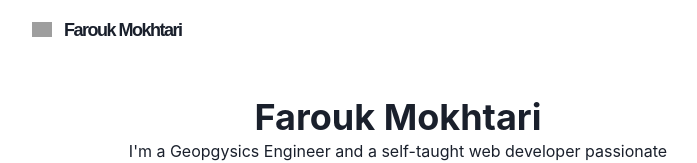
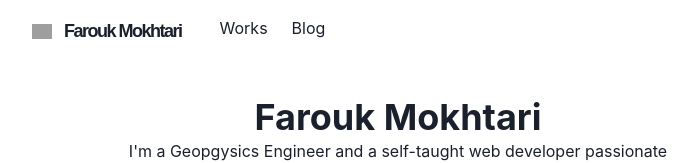
Before and after one commit to duncan-f/portfolio, a Next.js app: page / in a window 1280 px wide. Shown: the top 163 px of the page, without its empty margins (242-939 px from the left). Built offline with nearby package versions, Linux system fonts and the light colour scheme; grey boxes are pictures that could not be loaded.

Commit message:
updated navbar

```diff
--- a/src/components/navbar.js
+++ b/src/components/navbar.js
@@ -14,18 +14,25 @@ import {
   IconButton,
   useColorModeValue
 } from '@chakra-ui/react'
-import { HumbergerIcon } from '@chakra-ui/icons'
+import { HamburgerIcon } from '@chakra-ui/icons'
 
-const LinkItem = ({ href, path, children }) => {
+const LinkItem = ({ href, path, target, children, ...props }) => {
   const active = path === href
   const inactiveColor = useColorModeValue('gray200', 'whiteAlpha.900')
 
   return (
-    <NextLink href={href}>
-      <Link p={2} bg={active ? 'glassTeal' : undefined} color={active ? '#202023' : inactiveColor}>
-        {children}
-      </Link>
-    </NextLink>
+    <Link
+      as={NextLink}
+      href={href}
+      target={target}
+      p={2}
+      alignItems="center"
+      bg={active ? 'glassTeal' : undefined}
+      color={active ? '#202023' : inactiveColor}
+      {...props}
+    >
+      {children}
+    </Link>
   );
 }
 
@@ -55,6 +62,34 @@ const Navbar = props => {
             <Logo />
           </Heading>
         </Flex>
+
+        <Stack
+          direction={{base: 'column', md: 'row'}}
+          display={{base: 'none', md: 'flex'}}
+          with={{base: 'full', md: 'auto'}}
+          alignItems="center"
+          flexGrow={1}
+          mt={{base: 4, md: 0}}
+        >
+          <LinkItem href="/works" path={path}>Works</LinkItem>
+          <LinkItem href="https://duncan-f.github.io/" target="_blank" path={path}>Blog</LinkItem>
+        </Stack>
+        <Box flex={1} align="right">
+          <Box ml={2} display={{base: 'inline-block', md: 'none'}}>
+            <Menu>
+              <MenuButton as={IconButton} icon={<HamburgerIcon />} variant="outline" aria-label="options" />
+              <MenuList>
+                <NextLink href="/" passHref>
+                  <MenuItem as={Link}>Home</MenuItem>
+                </NextLink>
+                <NextLink href="/works" passHref>
+                  <MenuItem as={Link}>Works</MenuItem>
+                </NextLink>
+                <MenuItem as={Link} href="https://duncan-f.github.io/" target="_blank">Blog</MenuItem>
+              </MenuList>
+            </Menu>
+          </Box>
+        </Box>
       </Container>
     </Box>
   )
```
